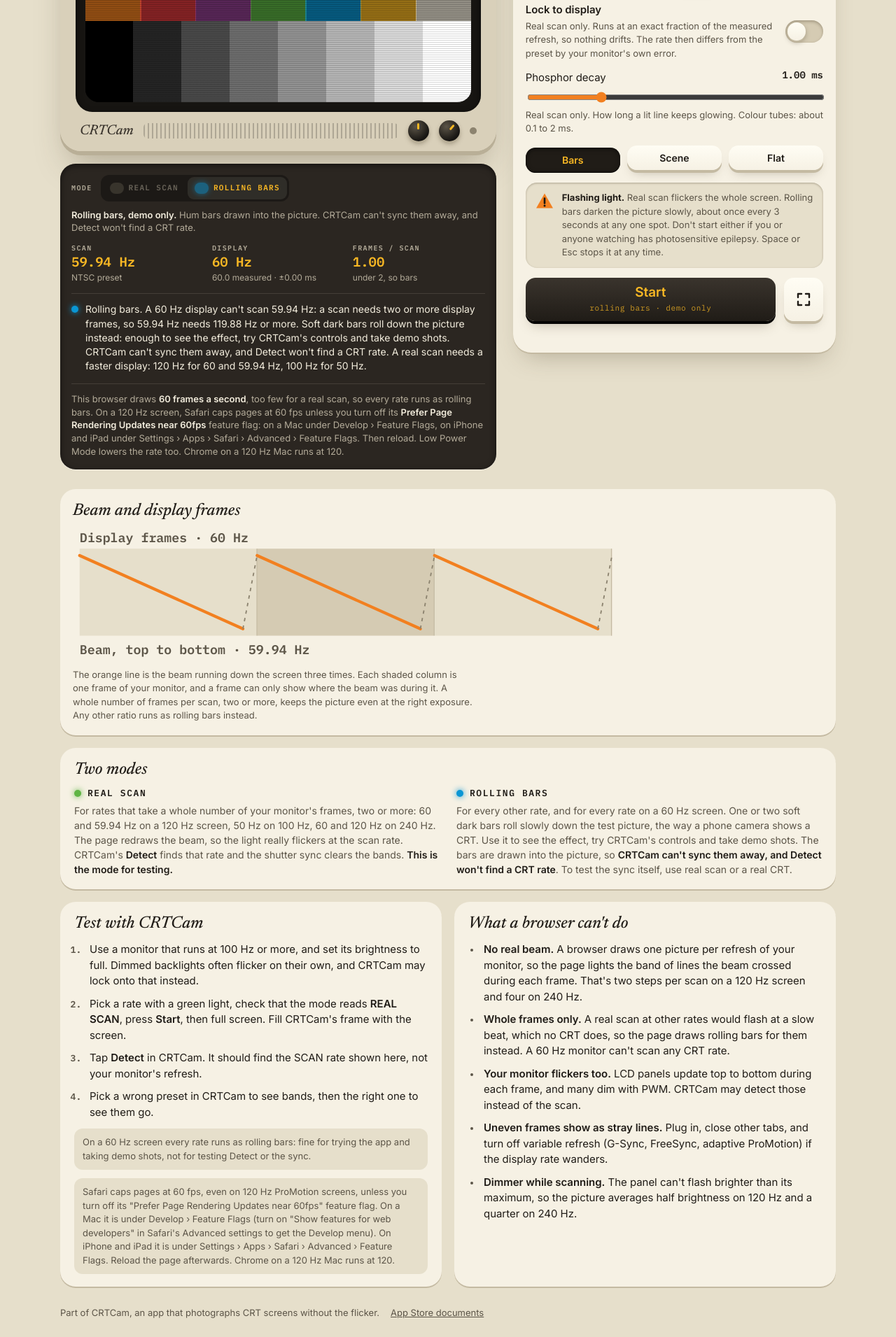
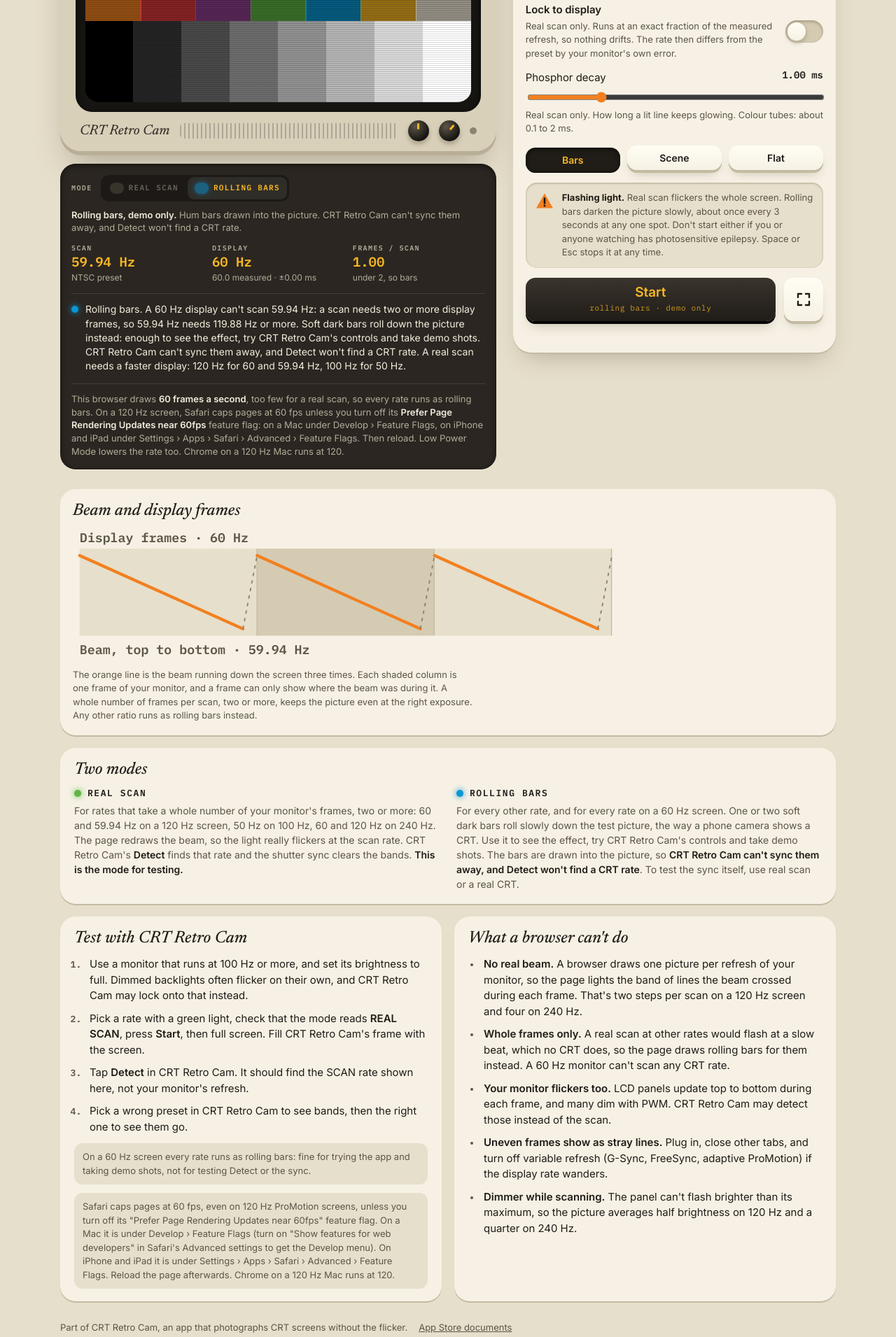
Before and after one commit to ChristianDeckert/AppStore, a plain HTML site: page CRTCam/simulator/index.html in a window 1280 px wide. Shown: the part 544-2455 px from the top of the page at 70% size. Drawn offline with Linux system fonts and the light colour scheme.

Commit message:
CRT Retro Cam: use the app's store name on its pages
Co-Authored-By: Claude Opus 5.5 <noreply@anthropic.com>

```diff
--- a/CRTCam/simulator/index.html
+++ b/CRTCam/simulator/index.html
@@ -3,14 +3,14 @@
 <head>
 <meta charset="utf-8">
 <meta name="viewport" content="width=device-width, initial-scale=1, viewport-fit=cover">
-<title>CRTCam Test Screen</title>
-<meta name="description" content="No CRT at hand? This page redraws a television's scanning beam at 50, 59.94 or other rates on a fast monitor, so you can test CRTCam's refresh detection and shutter sync. On slower monitors it rolls soft hum bars through the picture for demos.">
+<title>CRT Retro Cam Test Screen</title>
+<meta name="description" content="No CRT at hand? This page redraws a television's scanning beam at 50, 59.94 or other rates on a fast monitor, so you can test CRT Retro Cam's refresh detection and shutter sync. On slower monitors it rolls soft hum bars through the picture for demos.">
 <meta name="color-scheme" content="light dark">
 <meta name="theme-color" content="#E6DFCB" media="(prefers-color-scheme: light)">
 <meta name="theme-color" content="#1A1713" media="(prefers-color-scheme: dark)">
 <meta property="og:type" content="website">
-<meta property="og:title" content="CRTCam Test Screen">
-<meta property="og:description" content="A simulated CRT for testing CRTCam on a fast monitor: pick a scan rate, press Start, point the camera.">
+<meta property="og:title" content="CRT Retro Cam Test Screen">
+<meta property="og:description" content="A simulated CRT for testing CRT Retro Cam on a fast monitor: pick a scan rate, press Start, point the camera.">
 <meta property="og:url" content="https://christiandeckert.github.io/AppStore/CRTCam/simulator/">
 <meta property="og:image" content="https://christiandeckert.github.io/AppStore/CRTCam/simulator/og.png">
 <meta property="og:image:width" content="1200">
@@ -284,9 +284,9 @@ h3 .led { margin: 0; }
 
 <main class="page">
   <header class="head">
-    <span class="brand"><i aria-hidden="true"><b></b><b></b><b></b><b></b><b></b><b></b></i>CRTCAM</span>
+    <span class="brand"><i aria-hidden="true"><b></b><b></b><b></b><b></b><b></b><b></b></i>CRT RETRO CAM</span>
     <h1>CRT Test Screen</h1>
-    <p class="lede">No CRT at hand? Point CRTCam at this page. On a fast monitor it redraws a television's scanning beam at the rate you pick, so you can test detection and shutter sync. Where the monitor can't keep up, it rolls soft hum bars through the picture instead, for demos.</p>
+    <p class="lede">No CRT at hand? Point CRT Retro Cam at this page. On a fast monitor it redraws a television's scanning beam at the rate you pick, so you can test detection and shutter sync. Where the monitor can't keep up, it rolls soft hum bars through the picture instead, for demos.</p>
   </header>
 
   <div class="stage">
@@ -303,7 +303,7 @@ h3 .led { margin: 0; }
           </div>
         </div>
         <div class="tv-panel" aria-hidden="true">
-          <span class="badge">CRTCam</span>
+          <span class="badge">CRT Retro Cam</span>
           <span class="grille"></span>
           <span class="knob"></span><span class="knob"></span>
           <span class="power-led"></span>
@@ -401,23 +401,23 @@ h3 .led { margin: 0; }
       <div class="modes-grid">
         <div>
           <h3><span class="led" data-kind="clean"></span>REAL SCAN</h3>
-          <p>For rates that take a whole number of your monitor's frames, two or more: 60 and 59.94 Hz on a 120 Hz screen, 50 Hz on 100 Hz, 60 and 120 Hz on 240 Hz. The page redraws the beam, so the light really flickers at the scan rate. CRTCam's <b>Detect</b> finds that rate and the shutter sync clears the bands. <b>This is the mode for testing.</b></p>
+          <p>For rates that take a whole number of your monitor's frames, two or more: 60 and 59.94 Hz on a 120 Hz screen, 50 Hz on 100 Hz, 60 and 120 Hz on 240 Hz. The page redraws the beam, so the light really flickers at the scan rate. CRT Retro Cam's <b>Detect</b> finds that rate and the shutter sync clears the bands. <b>This is the mode for testing.</b></p>
         </div>
         <div>
           <h3><span class="led" data-kind="bars"></span>ROLLING BARS</h3>
-          <p>For every other rate, and for every rate on a 60 Hz screen. One or two soft dark bars roll slowly down the test picture, the way a phone camera shows a CRT. Use it to see the effect, try CRTCam's controls and take demo shots. The bars are drawn into the picture, so <b>CRTCam can't sync them away, and Detect won't find a CRT rate</b>. To test the sync itself, use real scan or a real CRT.</p>
+          <p>For every other rate, and for every rate on a 60 Hz screen. One or two soft dark bars roll slowly down the test picture, the way a phone camera shows a CRT. Use it to see the effect, try CRT Retro Cam's controls and take demo shots. The bars are drawn into the picture, so <b>CRT Retro Cam can't sync them away, and Detect won't find a CRT rate</b>. To test the sync itself, use real scan or a real CRT.</p>
         </div>
       </div>
     </section>
 
     <div class="cols">
       <section class="card">
-        <h2>Test with CRTCam</h2>
+        <h2>Test with CRT Retro Cam</h2>
         <ol>
-          <li>Use a monitor that runs at 100 Hz or more, and set its brightness to full. Dimmed backlights often flicker on their own, and CRTCam may lock onto that instead.</li>
-          <li>Pick a rate with a green light, check that the mode reads <b>REAL SCAN</b>, press <b>Start</b>, then full screen. Fill CRTCam's frame with the screen.</li>
-          <li>Tap <b>Detect</b> in CRTCam. It should find the SCAN rate shown here, not your monitor's refresh.</li>
-          <li>Pick a wrong preset in CRTCam to see bands, then the right one to see them go.</li>
+          <li>Use a monitor that runs at 100 Hz or more, and set its brightness to full. Dimmed backlights often flicker on their own, and CRT Retro Cam may lock onto that instead.</li>
+          <li>Pick a rate with a green light, check that the mode reads <b>REAL SCAN</b>, press <b>Start</b>, then full screen. Fill CRT Retro Cam's frame with the screen.</li>
+          <li>Tap <b>Detect</b> in CRT Retro Cam. It should find the SCAN rate shown here, not your monitor's refresh.</li>
+          <li>Pick a wrong preset in CRT Retro Cam to see bands, then the right one to see them go.</li>
         </ol>
         <p class="tip">On a 60 Hz screen every rate runs as rolling bars: fine for trying the app and taking demo shots, not for testing Detect or the sync.</p>
         <p class="tip">Safari caps pages at 60 fps, even on 120 Hz ProMotion screens, unless you turn off its "Prefer Page Rendering Updates near 60fps" feature flag. On a Mac it is under Develop › Feature Flags (turn on "Show features for web developers" in Safari's Advanced settings to get the Develop menu). On iPhone and iPad it is under Settings › Apps › Safari › Advanced › Feature Flags. Reload the page afterwards. Chrome on a 120 Hz Mac runs at 120.</p>
@@ -427,7 +427,7 @@ h3 .led { margin: 0; }
         <ul>
           <li><b>No real beam.</b> A browser draws one picture per refresh of your monitor, so the page lights the band of lines the beam crossed during each frame. That's two steps per scan on a 120 Hz screen and four on 240 Hz.</li>
           <li><b>Whole frames only.</b> A real scan at other rates would flash at a slow beat, which no CRT does, so the page draws rolling bars for them instead. A 60 Hz monitor can't scan any CRT rate.</li>
-          <li><b>Your monitor flickers too.</b> LCD panels update top to bottom during each frame, and many dim with PWM. CRTCam may detect those instead of the scan.</li>
+          <li><b>Your monitor flickers too.</b> LCD panels update top to bottom during each frame, and many dim with PWM. CRT Retro Cam may detect those instead of the scan.</li>
           <li><b>Uneven frames show as stray lines.</b> Plug in, close other tabs, and turn off variable refresh (G-Sync, FreeSync, adaptive ProMotion) if the display rate wanders.</li>
           <li><b>Dimmer while scanning.</b> The panel can't flash brighter than its maximum, so the picture averages half brightness on 120 Hz and a quarter on 240 Hz.</li>
         </ul>
@@ -436,7 +436,7 @@ h3 .led { margin: 0; }
   </section>
 
   <footer class="foot">
-    <span>Part of CRTCam, an app that photographs CRT screens without the flicker.</span>
+    <span>Part of CRT Retro Cam, an app that photographs CRT screens without the flicker.</span>
     <a href="https://github.com/ChristianDeckert/AppStore">App Store documents</a>
   </footer>
 </main>
@@ -604,7 +604,7 @@ h3 .led { margin: 0; }
         const why = p.reason === 'slow'
           ? `A ${fmtRate(p.D)} Hz display can't scan ${f} Hz: a scan needs two or more display frames, so ${f} Hz needs ${fmtHz(2 * p.f)} Hz or more.`
           : `${f} Hz doesn't divide into this display's ${fmtRate(p.D)} Hz, and a scan would flash at ${Math.round(p.beat)} Hz, which no CRT does and which is unsafe to watch.`;
-        return `Rolling bars. ${why} Soft dark bars roll down the picture instead: enough to see the effect, try CRTCam's controls and take demo shots. CRTCam can't sync them away, and Detect won't find a CRT rate.${suggestion()}`;
+        return `Rolling bars. ${why} Soft dark bars roll down the picture instead: enough to see the effect, try CRT Retro Cam's controls and take demo shots. CRT Retro Cam can't sync them away, and Detect won't find a CRT rate.${suggestion()}`;
       }
     }
   }
@@ -612,8 +612,8 @@ h3 .led { margin: 0; }
   const kindWords = { clean: 'real scan, fits this display', drift: 'real scan, drifts slowly on this display', bars: 'rolling bars only on this display', measuring: 'measuring the display' };
   const modeTexts = {
     measuring: 'Measuring the display before choosing a mode.',
-    scan: '<b>Real scan.</b> The page redraws the beam, so the light flickers at the scan rate. CRTCam can detect this rate and sync to it.',
-    bars: "<b>Rolling bars, demo only.</b> Hum bars drawn into the picture. CRTCam can't sync them away, and Detect won't find a CRT rate.",
+    scan: '<b>Real scan.</b> The page redraws the beam, so the light flickers at the scan rate. CRT Retro Cam can detect this rate and sync to it.',
+    bars: "<b>Rolling bars, demo only.</b> Hum bars drawn into the picture. CRT Retro Cam can't sync them away, and Detect won't find a CRT rate.",
   };
 
   // ---- Test pictures -------------------------------------------------------------------------
@@ -647,7 +647,7 @@ h3 .led { margin: 0; }
     }
     const size = Math.max(10, Math.round(H * 0.05));
     pctx.font = `600 ${size}px "IBM Plex Mono", ui-monospace, monospace`;
-    const label = 'CRTCAM TEST';
+    const label = 'CRT RETRO CAM';
     const tw = pctx.measureText(label).width;
     const bw = tw + size * 1.6, bh = size * 1.9;
     pctx.fillStyle = '#171512';
```
Also changed, not shown: 3 other files.
